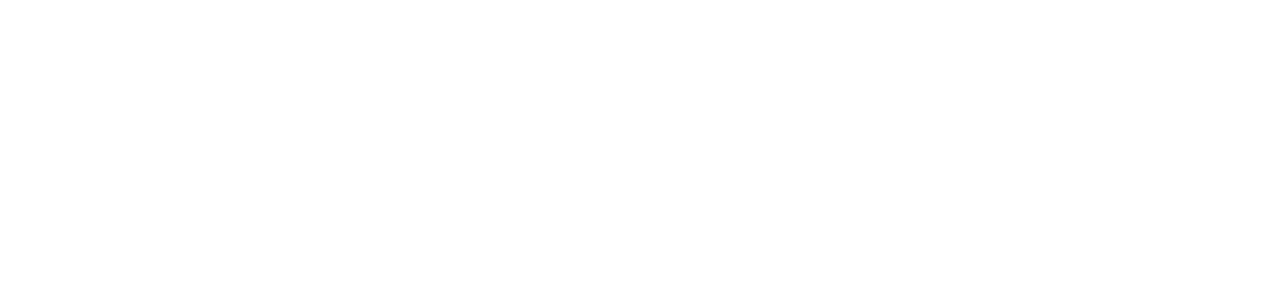
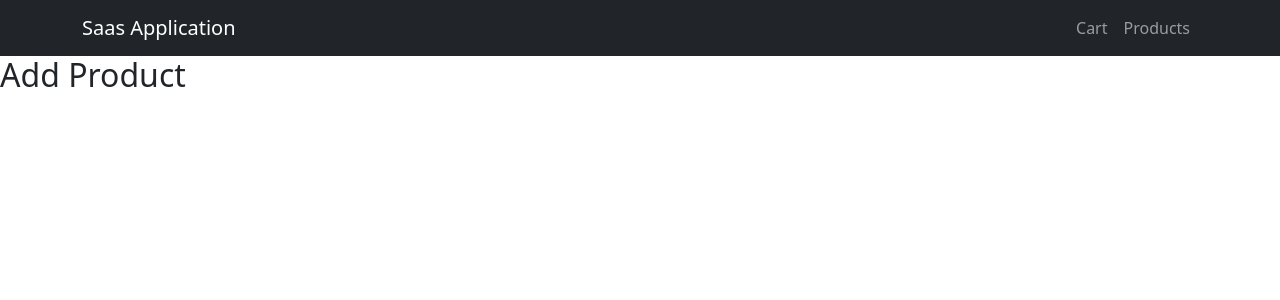
Before and after one commit to dizipharm/ReactSaasSupplier, a React (Vite) app: page /addproduct/1 in a window 1280 px wide. Before the commit this address had no page. Shown: the top 300 px of the page. Built offline with nearby package versions, Linux system fonts and the light colour scheme.

Commit message:
product page

```diff
--- a/src/App.jsx
+++ b/src/App.jsx
@@ -3,6 +3,7 @@ import {BrowserRouter as Router, Route, Routes, Link} from 'react-router-dom'
 import Login from './components/Login'
 import Dashboard from './components/Dashboard'
 import Products from './components/Products'
+import Addproduct from './components/AddProduct/Addproduct'
 
 
 
@@ -22,6 +23,7 @@ const App = () => {
    <Route  path='/' element={<Login />} />
    <Route path='/dashboard/:adminId' element={<Dashboard />} />
    <Route path='/products/:adminId' element={<Products />} />
+   <Route path='/addproduct/:adminId' element={<Addproduct/>}/>
 
    </Routes>
 
--- a/src/components/AddProduct/Addproduct.jsx
+++ b/src/components/AddProduct/Addproduct.jsx
@@ -1,9 +1,13 @@
 import React from 'react'
+import Header from '../Header'
+import Productform from './Productform'
 
 const Addproduct = () => {
   return (
     <div>
-      Add Product
+      <Header/>
+      <h2> Add Product</h2>
+     <Productform/>
     </div>
   )
 }
--- /dev/null
+++ b/src/components/AddProduct/Productform.tsx
@@ -0,0 +1,17 @@
+import React from 'react'
+import { Button } from 'react-bootstrap';
+import Form from 'react-bootstrap/Form';
+import InputGroup from 'react-bootstrap/InputGroup';
+
+const Productform = () => {
+  return (
+    <>
+    <div style={{ padding:"10px"}}>
+
+
+    </div>
+    </>
+  )
+}
+
+export default Productform
--- a/src/components/Products.jsx
+++ b/src/components/Products.jsx
@@ -1,8 +1,9 @@
 import React from 'react'
-import { useParams } from 'react-router-dom';
+import { Link, useParams } from 'react-router-dom';
 import Header from './Header';
 import Footer from './Footer';
 import ProductList from './ProductList';
+import { Button } from 'react-bootstrap';
 
 const Products = () => {
     const { adminId } = useParams();
@@ -12,7 +13,13 @@ const Products = () => {
       <>
       <Header/>
       <div>
+        <div style={{ display:"flex", justifyContent:"space-between", padding:"2px"}}>
         <h2>Products</h2>
+        <Link to={`/addproduct/${adminId}`}>
+        <Button style={{ justifyContent:"end"}}>Add Product</Button>
+        </Link>
+        </div>
+
         {/* Additional dashboard content */}
         <ProductList/>
       </div>
```
